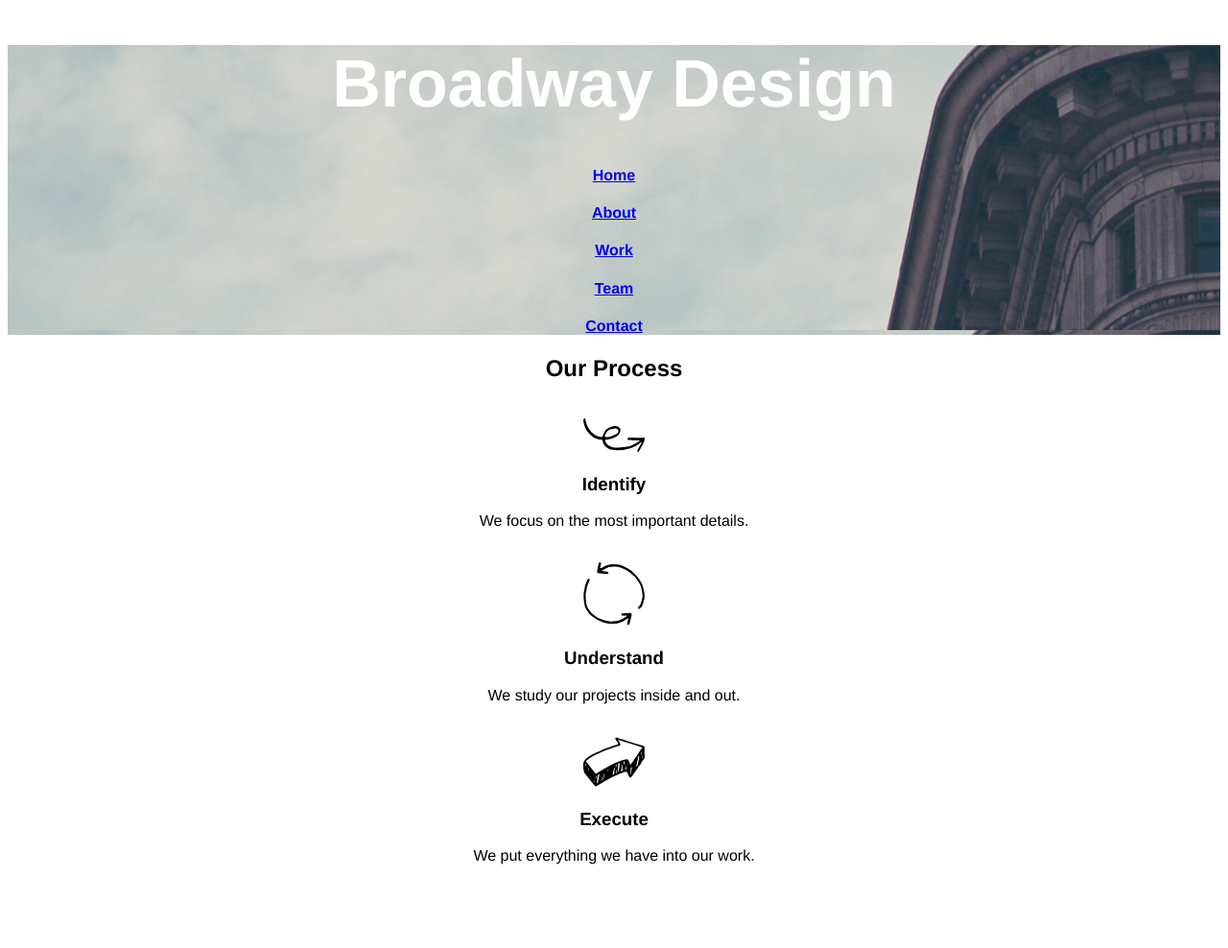
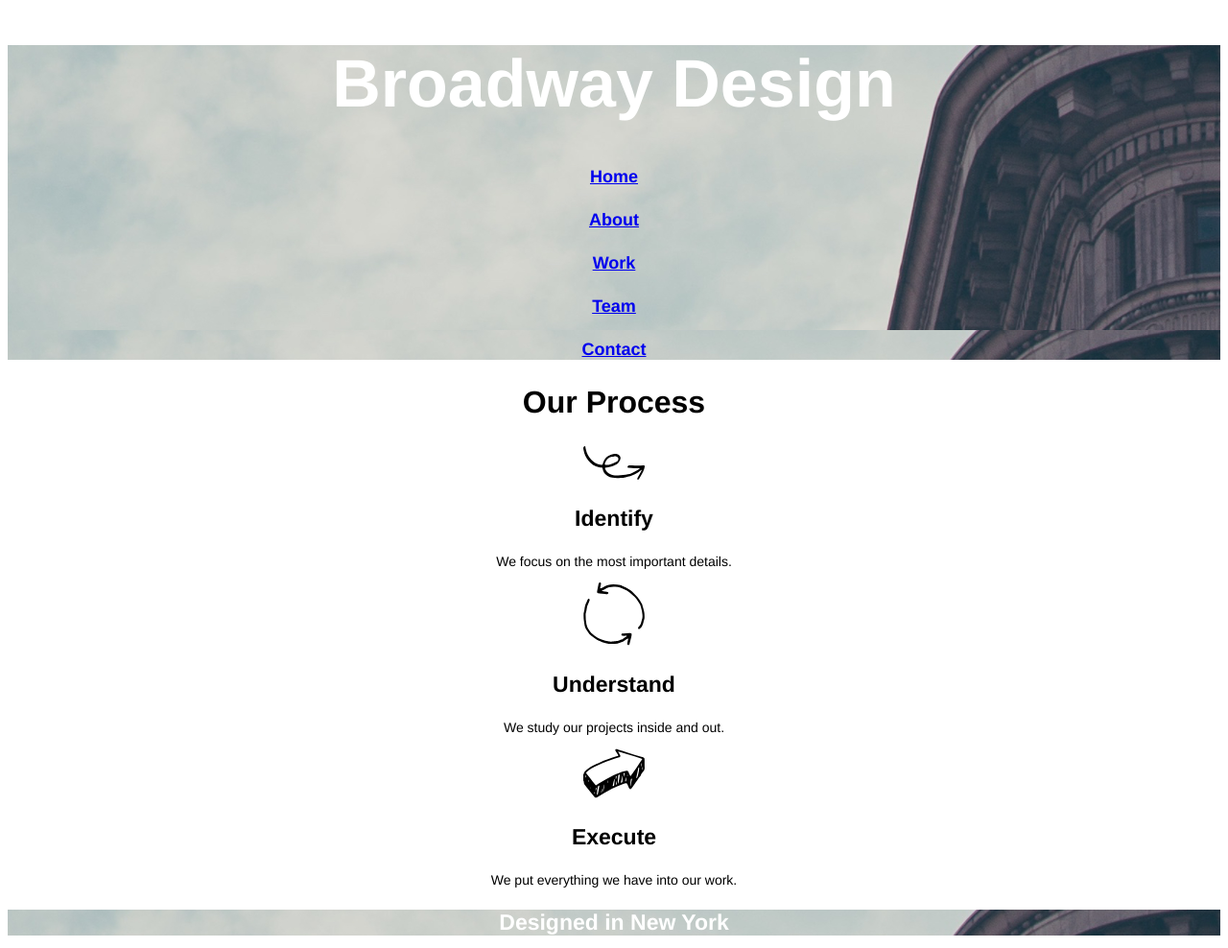
Before and after one commit to cpaszek/Broadway, a plain HTML site: page index.html in a window 1280 px wide. Shown: the top 988 px of the page at 96% size. Drawn offline with Linux system fonts and the light colour scheme; files whose address does not match are found by name.

Commit message:
Complete Broadway project.

```diff
--- a/index.html
+++ b/index.html
@@ -15,41 +15,27 @@
     </div>
     <div class="process">
       <h2>Our Process</h2>
-      <br>
       <img src="images/identify.svg" alt="Swirly arrow">
-      <br>
       <h3>Identify</h3>
-      <p>We focus on the most important details.</p>
-      <br>
+      <p class="description">We focus on the most important details.</p>
       <img src="images/understand.svg" alt="Circular">
-      <br>
       <h3>Understand</h3>
-      <p>We study our projects inside and out.</p>
-      <br>
+      <p class="description">We study our projects inside and out.</p>
       <img src="images/execute.svg" alt="Thick arrow pointing right">
-      <br>
       <h3>Execute</h3>
-      <p>We put everything we have into our work.</p>
-      <br>
+      <p class="description">We put everything we have into our work.</p>
     </div>
     <div class="location">
       <h3 id=location>Designed in New York</h3>
     </div>
     <div class="contact">
       <h3>Portfolio</h3>
-      <br>
       <p>Coming Soon</p>
-      <br>
       <h3>Team</h3>
-      <br>
       <p>We're Hiring!</p>
-      <br>
       <h3>Contact</h3>
-      <br>
       <p>Phone: (555)-555-5555</p>
-      <br>
       <p>E-mail: test@example.com</p>
-      <br>
       <p>Twitter: @test</p>
       <p id=footnote>© Broadway 2016 <a href="#">Home</a> <a href="#">About</a> <a href="#">Work</a> <a href="#">Team</a> <a href="#">Contact</a></p>
     </div>
--- a/resources/style.css/style.css
+++ b/resources/style.css/style.css
@@ -7,26 +7,26 @@ h1 {
   font-weight: bold;
   color: white;
 }
-h4.intro {
+h4 {
   font-size: 18px;
   color: white;
 }
-h2.process {
+h2 {
   font-size: 32px;
   font-weight: bold;
 }
-h3.process {
+h3 {
   font-size: 23px;
   font-weight: bold;
 }
-p.process {
+p.description {
   font-size: 14px;
 }
 #location {
   font-size: 23px;
   font-weight: bold;
   color: white;
-  background-image: url("./images/the-flatiron-building.png");
+  background-image: url("../../images/the-flatiron-building.png");
 }
 #footnote {
   text-align: left;
@@ -41,5 +41,5 @@ p.process {
   background-color: white;
 }
 #top {
-  background-image: url("/Users/Claudia/Documents/Projects/Broadway/images/the-flatiron-building.png");
+  background-image: url("../../images/the-flatiron-building.png");
 }
```
